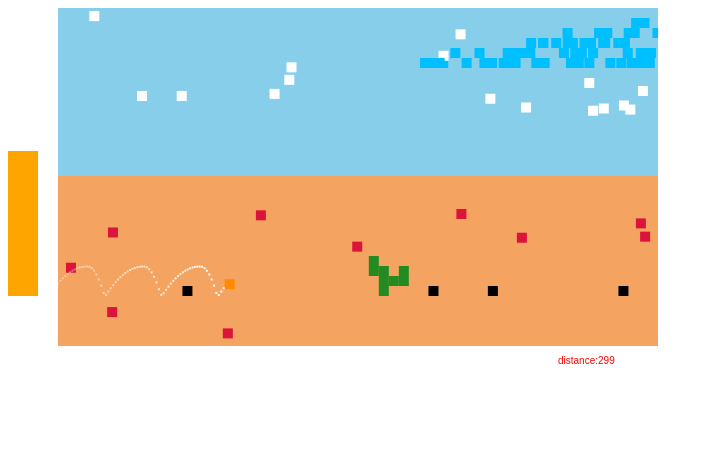
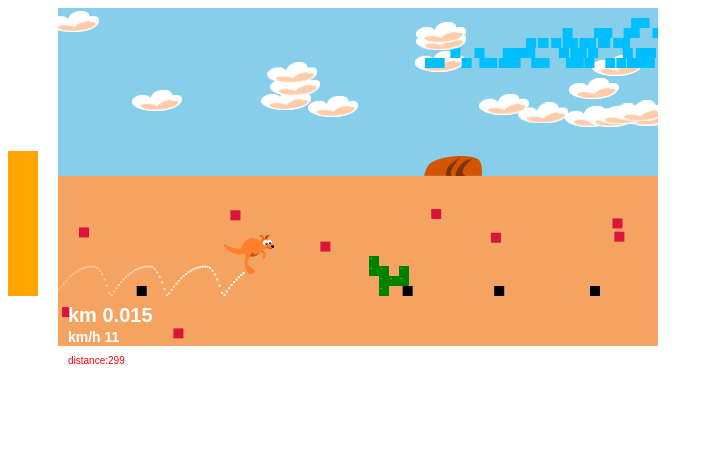
Before and after one commit to sleewja/xangaroo, a plain HTML site: page index.html in a window 1280 px wide. Shown: the whole page, without its empty margins (0-713 px from the left). Drawn offline with Linux system fonts and the light colour scheme; animation ran at ten frames a second.

Commit message:
Add first bunch of sprites + walk on clouds

```diff
--- a/index.html
+++ b/index.html
@@ -2,7 +2,7 @@
   <head>
     <meta charset="utf-8" />
     <title>xangaroo</title>
-    <link rel="icon" type="image/png" href="favicon.ico" />
+    <link rel="icon" type="image/png" href="favicon.png" />
   </head>
   <body>
     <div id="xangaroo"></div>
--- a/xangaroo.js
+++ b/xangaroo.js
@@ -9,6 +9,7 @@ var WORLD_HEIGHT = Math.round((WORLD_WIDTH / 16) * 9);
 var FLOOR_HEIGHT = 50;
 var Y_FLOOR = WORLD_HEIGHT - FLOOR_HEIGHT;
 var BUSH_HEIGHT = 120;
+var Y_HORIZON = Y_FLOOR - BUSH_HEIGHT;
 var Y_STRATOSPHERE = 10;
 var FOOTER_HEIGHT = 100;
 var LEFT_MARGIN = 50;
@@ -22,6 +23,7 @@ var COLOR_SKY = "skyblue";
 var COLOR_SCORPION = "black";
 var COLOR_CLOUD = "white";
 var COLOR_ROCK = "crimson";
+var COLOR_ULURU = "peru";
 var COLOR_CACTUS = "forestgreen";
 var COLOR_MESSAGE = "deepskyblue";
 var COLOR_KANGAROO = "darkorange";
@@ -46,7 +48,9 @@ var POPULATE_WORLD_DISTANCE_STEP = 10; // pixel distance between two calls of po
 var PRE_POPULATE_DURATION = 60000; // milliseconds simulated in the past to prepopulate the world
 var DELAY_TO_DISAPPEAR = 5000; // milliseconds: delay to destroy a symbol after exiting the world on the left side, if z=0. if z<0: the delay will be longer
 var MESSAGE_Z_RANDOMNESS_PERCENT = 10; // +/- randomness on z for messages, to prevent from horizontal lines to be too obviously visible
+var PIXELS_PER_METER = 20; // scale to convert pixels into metres
 
+// horizontal position of the kangaroo
 var X_KANGAROO = CANVAS_WIDTH / 3;
 
 // Z values: Z must be integer (see Crafty doc)
@@ -83,8 +87,8 @@ var symbols = [
     zAtYMin: -10, // if omitted: Z_SYMBOLS_DEFAULT
     zAtYMax: -990,// if omitted: Z_SYMBOLS_DEFAULT
     // patterns: [[{x:0, y:0}]] default pattern: can be omitted
-    onHitOn: function (hitDatas) {
-      onHitOnCloud(hitDatas);
+    onHitOn: function (x,y,hitDatas) {
+      onHitOnCloud(x,y,hitDatas);
     },
     onHitOff: function (componentName) {
       onHitOffCloud(componentName);
@@ -99,11 +103,21 @@ var symbols = [
     yMax: WORLD_HEIGHT - 10,
     zAtYMin: -500,
     zAtYMax: 20, // positive: in front of the kangaroo
-    onHitOn: function (hitDatas) {
+    onHitOn: function (x,y,hitDatas) {
       //if (speed > 40) {
       //  changeSpeed(1 / 1.1);
       // }
     },
+  },
+  {
+    components: ["Uluru"],
+    color: COLOR_ULURU,
+    distanceIntervalMin: 10000, // min pixel distance between two
+    distanceIntervalMax: 15000, // max pixel distance between two
+    yMin: Y_HORIZON-20,
+    yMax: Y_HORIZON-20,
+    zAtYMin: -940,
+    zAtYMax: -940,
   },
   {
     components: ["Scorpion"],
@@ -115,7 +129,7 @@ var symbols = [
     yMax: Y_FLOOR - 10,
     speedMin: -50, // speed of the symbol in pixel/second. <0 means go leftwards
     speedMax: -10,
-    onHitOn: function (hitDatas) {
+    onHitOn: function (x,y,hitDatas) {
       //hitDatas[0].obj.weight /= 1.1;
     },
   },
@@ -154,7 +168,7 @@ var symbols = [
         { x: 20, y: -40 }, // right arm
       ],
     ],
-    onHitOn: function (hitDatas) {
+    onHitOn: function (x,y,hitDatas) {
       //hitDatas[0].obj.weight *= 1.1;
     },
   },
@@ -183,7 +197,7 @@ var symbols = [
   {
     components: ["Message"],
     color: "red",
-    distanceFirst: 3000, // the message will become aligned at this distance
+    distanceFirst: 4000, // the message will become aligned at this distance
     xReveal: LEFT_MARGIN + WORLD_WIDTH/2 - 50, // bounding rectangle of message in the sky at the moment it is aligned
     wReveal: 50, // width
     yTop: 10,
@@ -204,7 +218,53 @@ var symbols = [
 // init Crafty
 // ***********************************************
 
+var assetsObj = {
+  "sprites": {
+      "kang.png": {
+          "tile": 50,
+          "tileh": 39,
+          "map": { "Kangaroo": [0,0] }
+      },
+      "cloud.png": {
+          "tile": 50,
+          "tileh": 21,
+          "map": { "Cloud": [0,0]}
+      },
+      "cactus.png": {
+          "tile": 10,
+          "tileh": 10,
+          "map": { "Cactus": [0,0]}
+      },
+      "uluru.png": {
+        "tile": 58,
+        "tileh": 20,
+        "map": { "Uluru": [0,0]}
+    }
+  },
+};
+
+var spritePolygons = {
+  Kangaroo: new Crafty.polygon(
+    0,8, 16,13, 22,3, 35,3, 36,0, 47,0, 50,12, 40,24, 30,24, 30,39, 23,39
+    ),
+  Cloud: new Crafty.polygon(
+    15,7, 37,7, 37,21, 15,21
+  )
+}
+
 Crafty.init(CANVAS_WIDTH, CANVAS_HEIGHT, document.getElementById("xangaroo"));
+
+Crafty.load(assetsObj, // preload assets
+  function() { //when loaded
+      Crafty.scene("main"); //go to main scene
+  },
+
+  function(e) { //progress
+  },
+
+  function(e) { //uh oh, error loading
+  }
+);
 
 // ***********************************************
 // functions
@@ -227,7 +287,7 @@ function drawWorld() {
   Crafty.e("2D, Canvas, Color")
     .attr({
       x: LEFT_MARGIN,
-      y: Y_FLOOR - BUSH_HEIGHT,
+      y: Y_HORIZON,
       w: CANVAS_WIDTH,
       h: BUSH_HEIGHT,
       z: Z_BACKGROUND,
@@ -240,7 +300,7 @@ function drawWorld() {
       x: LEFT_MARGIN,
       y: 0,
       w: CANVAS_WIDTH,
-      h: WORLD_HEIGHT - FLOOR_HEIGHT - BUSH_HEIGHT,
+      h: Y_HORIZON - 0,
       z: Z_BACKGROUND,
     })
     .color(COLOR_SKY);
@@ -265,18 +325,49 @@ function drawWorld() {
     });
 
   // Add kangaroo player
-  Crafty.e("2D, Canvas, Color, Kangaroo")
+  Crafty.e("2D, DOM, KangarooPlayer, Kangaroo")
     .attr({
       x: X_KANGAROO,
       y: Y_FLOOR - 20, // dropped from a bit above the floor to start rebouncing
-      w: 10,
-      h: 10,
       z: Z_KANGAROO,
     })
-    .color(COLOR_KANGAROO);
+    //.color(COLOR_KANGAROO);
 
   // prepopulate the world (clouds, rocks, messages...)
   prePopulateWorld();
+
+  // write distance and speed
+  Crafty.e("2D, Canvas, Text")
+  .attr({
+    x: LEFT_MARGIN + 10,
+    y: WORLD_HEIGHT - 40,
+    w: 100,
+    z: Z_OBSERVER,
+  })
+  .text(function () {
+    distanceMetres = distance/PIXELS_PER_METER;
+    return ("km " + (distanceMetres/1000).toFixed(3)
+    );
+  })
+  .dynamicTextGeneration(true)
+  .textColor("white")
+  .textFont({size: '20px', weight: 'bold'});
+
+  Crafty.e("2D, Canvas, Text")
+  .attr({
+    x: LEFT_MARGIN + 10,
+    y: WORLD_HEIGHT - 15,
+    w: 100,
+    z: Z_OBSERVER,
+  })
+  .text(function () {
+    speedKph = speed*60*60/PIXELS_PER_METER/1000; // [kph]
+    return ("km/h " + Math.round(speedKph).toString()
+    );
+  })
+  .dynamicTextGeneration(true)
+  .textColor("white")
+  .textFont({size: '14px', weight: 'bold'});
 }
 
 // draw left panel(energy level)
@@ -312,7 +403,7 @@ function drawLeftPanel() {
       // update height according to energy
       energy = Crafty("Kangaroo").get(0).energy;
       this.h = energy;
-      this.y = Y_FLOOR - this.h;
+      this.y = Y_FLOOR - this._h;
     });
 
   // energy used for the current jump (player-controlled jump)
@@ -330,12 +421,12 @@ function drawLeftPanel() {
       // update height according to energy used by controlled jump
       kangarooEntity = Crafty("Kangaroo").get(0);
       if (kangarooEntity.playerControl) {
-        currentJumpHeight = kangarooEntity.yAtLiftOff - kangarooEntity.y;
+        currentJumpHeight = kangarooEntity.yAtLiftOff - kangarooEntity._y;
         this.h = currentJumpHeight * kangarooEntity.weight; // = used energy: we need more energy when we are heavier
-        this.y = Y_FLOOR - this.h;
+        this.y = Y_FLOOR - this._h;
       } else {
         // empty the control bar when we start going down
-        if (this.h > 0 && !kangarooEntity.goingUp) {
+        if (this._h > 0 && !kangarooEntity.goingUp) {
           this.h = 0;
           this.y = Y_FLOOR;
         }
@@ -349,7 +440,7 @@ function drawFooter() {
   if (DEBUG) {
     Crafty.e("2D, Canvas, Text")
       .attr({
-        x: CANVAS_WIDTH - 100,
+        x: LEFT_MARGIN + 10,
         y: CANVAS_HEIGHT - FOOTER_HEIGHT+10,
         w: 100,
       })
@@ -468,11 +559,13 @@ function updateTraces() {
     }
 
     // put a new trace at the new position (bottom left)
+    offsetX = 20;
+    offsetY = 0;
     traces[i].push(
       Crafty.e("2D, Canvas, Color, Trace, Motion")
         .attr({
-          x: kangarooEntities[i].x - TRACE_SIZE,
-          y: kangarooEntities[i].y + kangarooEntities[i].h - TRACE_SIZE,
+          x: kangarooEntities[i]._x + offsetX - TRACE_SIZE,
+          y: kangarooEntities[i]._y + kangarooEntities[i]._h + offsetY - TRACE_SIZE,
           w: TRACE_SIZE,
           h: TRACE_SIZE,
           z: Z_KANGAROO,
@@ -573,30 +666,27 @@ function createSymbol(aSymbol, aDistance){
     // create a pattern of entities
     // the pattern defines the relative positions of repeated elements of the same kind
     pattern.forEach(function (subElement) {
-      Crafty.e(
-        "2D, Canvas, Color, Motion, Collision, " +
+      var entity = Crafty.e(
+        "2D, DOM, Canvas, Color, Motion, Collision, " +
         aSymbol.components.join()
       )
         .attr({
           x: xNewBorn + subElement.x,
           y: yNewBorn + subElement.y,
           z: zNewBorn,
-          w: 10, // will be set by the sprite
-          h: 10, // will be set by the sprite
           vx: vxNewBorn,
         })
-        .color(aSymbol.color)
         .checkHits("Kangaroo")
         .bind("HitOn", function (hitDatas) {
           if (DEBUG && 0) {
-            console.log("Hit a ", aSymbol.component);
+            console.log("Hit a ", aSymbol.components);
           }
           if ("onHitOn" in aSymbol) {
-            aSymbol.onHitOn(hitDatas);
+            aSymbol.onHitOn(this,hitDatas);
           }
         })
         .bind("HitOff", function (componentName) {
-          if (DEBUG & 00) {
+          if (DEBUG && 0) {
             console.log("Quit a ", componentName);
           }
           if ("onHitOff" in aSymbol) {
@@ -605,16 +695,32 @@ function createSymbol(aSymbol, aDistance){
         })
         .bind("Move", function (e) {
           // destroy the entity if it has moved too far away on the left border
-          if (isTooFarOutOfWorld(this.x, this.vx)) {
+          if (isTooFarOutOfWorld(this._x, this.vx)) {
             if (DEBUG && 0) {
               console.log(
-                "destroy a " + aSymbol.component + " at x = ",
-                this.x
+                "destroy a " + aSymbol.components + " at x = ",
+                this._x
               );
             }
             this.destroy();
           }
         }); // end of chained calls from Crafty.e()
+        // if at this stage the width is 0, it means that no sprite
+        // is available for this symbol; in that case make a 10x10 square
+        if (entity.w == 0){
+          entity.w = 10;
+          entity.h = 10;
+          entity.color(aSymbol.color);
+        } else {
+          // most likely a sprite has been defined
+          // shrink size if further away
+
+          // define the collision polygon
+          firstCustomComponent = aSymbol.components[0];
+          if (firstCustomComponent in spritePolygons){
+            entity.collision(spritePolygons[firstCustomComponent]);
+          }
+        }
     });
   }
 }
@@ -742,11 +848,11 @@ function createMessage(aSymbol, aDistance){
         .color(aSymbol.color)
         .bind("Move", function (e) {
           // destroy the entity if it has moved too far away on the left border
-          if (isTooFarOutOfWorld(this.x, this.vx)) {
+          if (isTooFarOutOfWorld(this._x, this.vx)) {
             if (DEBUG && 0) {
               console.log(
-                "destroy a " + aSymbol.component + " at x = ",
-                this.x
+                "destroy a " + aSymbol.components + " at x = ",
+                this._x
               );
             }
             this.destroy();
@@ -777,10 +883,23 @@ function prePopulateWorld() {
   distance = distancePrev;
 }
 
-// action on hitting a cloud
-function onHitOnCloud(aHitDatas) {
-  entityHit = aHitDatas[0].obj; // take only the first hit data: this should be the kangaroo
-  entityHit.antigravity(); // fly !
+/**
+ * action on hitting a cloud
+ * @param {*} aCloudEntity the Cloud entity being hit
+ * @param {*} aHitDatas
+ */
+function onHitOnCloud(aCloudEntityity,aHitDatas) {
+  kangarooEntity = aHitDatas[0].obj; // take only the first hit data: this should be the kangaroo
+  // only take action when the feet of the Kangaroo are on the cloud, not his head!
+  bottomCloud = aCloudEntityity.y + aCloudEntityity.h;
+  bottomKangaroo = kangarooEntity.y + kangarooEntity.h;
+  if (bottomCloud - bottomKangaroo >= 2){
+    kangarooEntity.antigravity(); // fly !
+   } else {
+     // restart hit detection
+     if (DEBUG&&0){console.log("Hit a cloud but not by the feet.")}
+     aCloudEntityity.resetHitChecks("Kangaroo");
+   }
 }
 
 // action on quitting a cloud
@@ -792,8 +911,8 @@ function onHitOffCloud(componentName) {
 // game logic
 // ***********************************************
 
-Crafty.c("Kangaroo", {
-  required: "2D, Jumper, Gravity, Keyboard",
+Crafty.c("KangarooPlayer", {
+  required: "2D, Jumper, Gravity, Keyboard, Collision",
   init: function () {
     // exported properties
     // We could also really use "properties", but that seems overkill
@@ -815,6 +934,7 @@ Crafty.c("Kangaroo", {
     this.gravityConst(this.currentGravity);
     this.gravity("Floor"); // the "Floor" component blocks the fall
     this.preventGroundTunneling(true); // Prevent entity from falling through thin ground entities at high speeds.
+    this.collision(spritePolygons["Kangaroo"]);
   },
 
   properties: {
@@ -862,7 +982,7 @@ Crafty.c("Kangaroo", {
     },
     // CheckLanding: triggered when the kangaroo is about to land
     CheckLanding: function (ground) {
-      this.color("red");
+      //this.color("red");
     },
     // checkJumping: triggered when a jump is requested
     CheckJumping: function (ground) {
@@ -879,7 +999,7 @@ Crafty.c("Kangaroo", {
       );
     },
     Rebounce: function (aEntity) {
-      this.color(COLOR_KANGAROO);
+      //this.color(COLOR_KANGAROO);
       // check if the player requested a jump within the acceptance window
       this.currentPlayerJump = false;
       if (this.playerJumpRequestLatched) {
@@ -910,7 +1030,7 @@ Crafty.c("Kangaroo", {
       this.startJump(this.currentTargetHeight);
 
       // indicate that we are going up
-      this.yAtLiftOff = this.y;
+      this.yAtLiftOff = this._y;
       this.timeAtLiftOff = new Date().getTime();
       this.goingUp = true;
 
@@ -984,7 +1104,7 @@ Crafty.c("Kangaroo", {
       this.playerControl = false;
       // remember the energy requested by the controlled jump, to remove it later,
       // typically when we reach the peak
-      this.playerControlledEnergy = (this.yAtLiftOff - this.y) * this.weight;
+      this.playerControlledEnergy = (this.yAtLiftOff - this._y) * this.weight;
     }
     // and start falling down by increasing the gravity
     this.currentGravity *= GRAVITY_RATIO;
@@ -992,13 +1112,13 @@ Crafty.c("Kangaroo", {
   },
   checkPeakReached: function () {
     // Check if we reached the peak and start going down
-    if (this.y >= this.yPrevious && this.goingUp) {
+    if (this._y >= this.yPrevious && this.goingUp) {
       // we reached the peak, we start going down
       this.goingUp = false;
-      peakHeight = this.yAtLiftOff - this.y;
+      peakHeight = this.yAtLiftOff - this._y;
       Crafty.trigger("PeakReached", peakHeight);
     }
-    this.yPrevious = this.y;
+    this.yPrevious = this._y;
   },
   onPlayerJumpRequest: function () {
     // if we are going up and it's a default jump,
@@ -1011,7 +1131,7 @@ Crafty.c("Kangaroo", {
       ) {
         // start jumping only if the target is higher than where we are now !
         // if the weight is heavy it could be that the target is lower
-        altitudeFromLiftOff = this.yAtLiftOff - this.y;
+        altitudeFromLiftOff = this.yAtLiftOff - this._y;
         newTargetAltitude = this.energy / this.weight;
         if (newTargetAltitude > altitudeFromLiftOff) {
           // the jump becomes a player jump
@@ -1105,5 +1225,3 @@ Crafty.scene("main", function () {
   drawLeftPanel();
   drawFooter();
 });
-
-Crafty.scene("main");
```
Also changed, not shown: cactus.png (added), cloud.png (added), favicon.png (added), kang.png (added), uluru.png (added), 1 other file.
